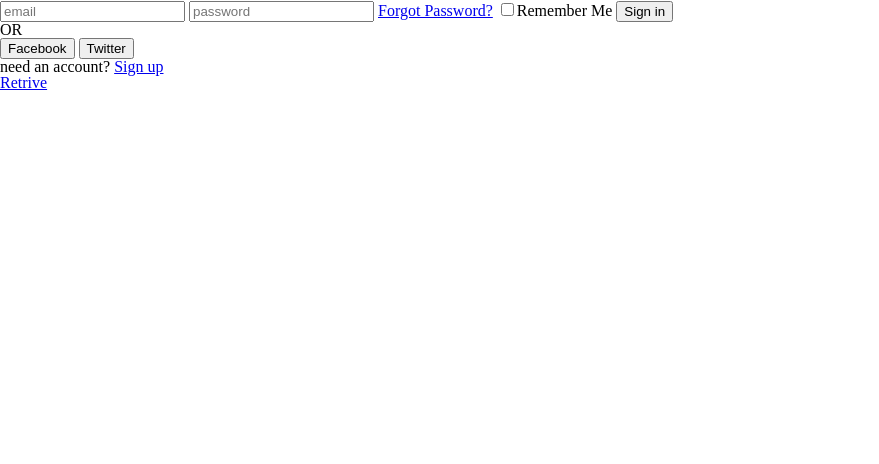
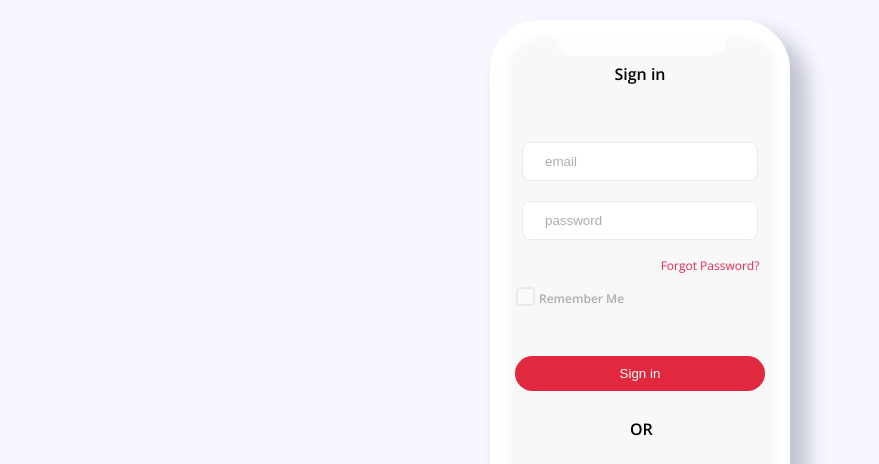
Before and after one commit to jshy826/login-page-exercise, a plain HTML site: page index.html in a window 1280 px wide. Shown: the top 464 px of the page, without its empty margins (0-879 px from the left). Drawn offline with nearby package versions, Linux system fonts and the light colour scheme.

Commit message:
css complete

```diff
--- a/css/styles.css
+++ b/css/styles.css
@@ -1 +1,221 @@
 @import "reset.css";
+@import url("https://fonts.googleapis.com/css2?family=Open+Sans:wght@300;400;600;700&display=swap");
+
+a {
+  color: inherit;
+  text-decoration: none;
+}
+
+button:focus {
+  outline: none;
+}
+
+button {
+  border: none;
+  cursor: pointer;
+}
+
+body {
+  font-family: "Open Sans", -apple-system, BlinkMacSystemFont, "Segoe UI",
+    Roboto, Oxygen, Ubuntu, Cantarell, "Open Sans", "Helvetica Neue", sans-serif;
+  background-color: #f8f7ff;
+  display: flex;
+  justify-content: center;
+}
+
+h3,
+h4 {
+  font-weight: 600;
+}
+
+.search-pw-link,
+.join-link {
+  color: #fd2448;
+}
+
+.entire-box {
+  margin: 20px 0px;
+  height: 600px;
+  width: 300px;
+  background-color: #f8f8f8;
+  border-radius: 50px;
+
+  box-shadow: 15px 15px 20px 3px #c0c4d0, #ffffff 2px 2px 8px 15px inset;
+}
+
+
+.mobile-shape {
+  border-bottom-left-radius: 15px;
+  border-bottom-right-radius: 15px;
+  background-color: white;
+  height: 30px;
+  width: 170px;
+  position: relative;
+  margin-left: 66px;
+  margin-top: 6px;
+  opacity: 0.7;
+}
+
+.login-screen {
+  display: flex;
+  justify-content: center;
+  align-items: center;
+  flex-direction: column;
+  padding-top: 10px;
+  padding-bottom: 30px;
+}
+
+
+.login-title {
+  margin-bottom: 50px;
+}
+
+.input-box:focus {
+  outline: none;
+}
+
+.input-box {
+  width: 230px;
+  height: 35px;
+  border-radius: 8px;
+  border: 1px solid rgb(238, 233, 233);
+  margin: 10px 0px;
+}
+
+input::placeholder {
+  opacity: 0.6;
+}
+
+/* text cursor in a textfield start */
+input[type="text"],
+input[type="password"] {
+  text-indent: 20px;
+}
+
+.fg-pw {
+  position: relative;
+  left: 70px;
+  font-size: 12px;
+  margin-top: 10px;
+}
+
+.login-btn {
+  width: 250px;
+  height: 35px;
+  border-radius: 20px;
+  background-color: #e2283e;
+  color: white;
+  border: none;
+  cursor: pointer;
+}
+.login-btn:focus {
+  outline: none;
+}
+
+.select-login {
+  margin-bottom: 30px;
+  padding-left: 140px;
+}
+
+/*--- remember button ---*/
+.remember-pw {
+  position: relative;
+  right: 70px;
+  font-size: 12px;
+  margin-top: 15px;
+  margin-bottom: 50px;
+  font-weight: 600;
+}
+
+.checkbox-pw {
+  opacity: 0;
+}
+
+[type="checkbox"]:not(:checked) + label,
+[type="checkbox"]:checked + label {
+  cursor: pointer;
+}
+
+[type="checkbox"]:not(:checked) + label:before,
+[type="checkbox"]:checked + label:before {
+  content: "";
+  position: absolute;
+  left: 0;
+  top: 0;
+  width: 1.25em;
+  height: 1.25em;
+  border: 2px solid #ccc;
+  background: #fff;
+  border-radius: 4px;
+  opacity: 0.3;
+}
+
+[type="checkbox"]:not(:checked) + label:after,
+[type="checkbox"]:checked + label:after {
+  content: "\2713\0020";
+  position: absolute;
+  top: 0.3em;
+  left: 0.28em;
+  font-size: 1.1em;
+  line-height: 0.8;
+  color: red;
+  transition: all 0.2s;
+  opacity: 0.3;
+}
+
+[type="checkbox"]:not(:checked) + label:after {
+  opacity: 0;
+  transform: scale(0);
+}
+[type="checkbox"]:checked + label:after {
+  opacity: 1;
+  transform: scale(1);
+}
+
+.remember-pw-font {
+  opacity: 0.3;
+}
+
+/*--- remember button end ---*/
+
+/* join */
+.join-member {
+  margin-left: 30px;
+}
+.link-sns-btns {
+  margin-left: 20px;
+  margin-bottom: 30px;
+}
+.sns-btn {
+  height: 40px;
+  width: 120px;
+  border-radius: 18px;
+  margin: 0px 5px;
+  color: white;
+  font-size: 12px;
+}
+
+.facebook-btn {
+  background-color: #475a95;
+}
+
+.twitter-btn {
+  background-color: #5da1f2;
+}
+
+i.fab {
+  padding-right: 5px;
+}
+
+.join-member {
+  font-size: 12px;
+}
+
+.join-page {
+  margin-bottom: 10px;
+}
+
+.join-member span {
+  opacity: 0.4;
+  margin-right: 2px;
+}
--- a/index.html
+++ b/index.html
@@ -5,29 +5,44 @@
     <title>login page</title>
     <meta charset="UTF-8" />
     <link rel="stylesheet" href="css/styles.css" />
+    <link rel="stylesheet" href="https://use.fontawesome.com/releases/v5.13.1/css/all.css"
+        integrity="sha384-xxzQGERXS00kBmZW/6qxqJPyxW3UR0BPsL4c8ILaIWXva5kFi7TxkIIaMiKtqV1Q" crossorigin="anonymous" />
 </head>
 
 <body>
     <div class="entire-box">
+        <div class="mobile-shape"></div>
         <div class="login-screen">
-            <input type="text" placeholder="email" class="login-id" />
-            <input type="password" placeholder="password" class="login-pw" />
-            <a href="#" class="search-pw-link">Forgot Password?</a>
-            <span><input type="checkbox" class="remember-pw" />Remember Me</span>
+            <div class="login-title">
+                <h3>Sign in</h3>
+            </div>
+            <input type="text" placeholder="email" class="input-box login-id" />
+            <input type="password" placeholder="password" class="input-box login-pw" />
+            <a href="#" class="search-pw-link fg-pw">Forgot Password?</a>
+            <span class="remember-pw">
+                <input type="checkbox" class="checkbox-pw" id="check-box" />
+                <label for="check-box"><span class="remember-pw-font">Remember Me</span></label>
+            </span>
             <input type="button" class="login-btn" value="Sign in" />
         </div>
-        <h4>OR</h4>
+
+        <h4 class="select-login">OR</h4>
         <div class="link-sns-btns">
-            <button class="sns-btn facebook-btn">Facebook</button>
-            <button class="sns-btn twitter-btn">Twitter</button>
+            <button class="sns-btn facebook-btn">
+                <i class="fab fa-facebook-square"></i>Facebook
+            </button>
+            <button class="sns-btn twitter-btn">
+                <i class="fab fa-twitter"></i>Twitter
+            </button>
         </div>
 
         <div class="join-member">
             <div class="join-page">
-                need an account?
+                <span>need an account?</span>
                 <a href="#" class="join-link">Sign up</a>
             </div>
             <div class="search-pw-page">
+                <span>forgot your password?</span>
                 <a href="#" class="search-pw-link">Retrive</a>
             </div>
         </div>
```
